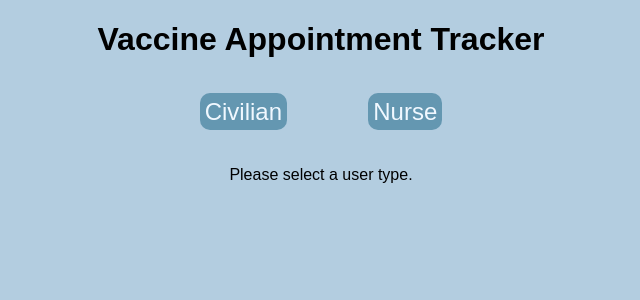
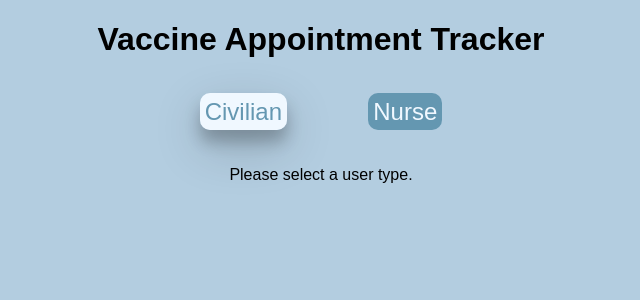
Before and after one commit to tyleryip/vaccine-tracking-app, a Django app: page / in a window 1280 px wide, with the pointer over the restyled element. Shown: the top 300 px of the page, without its empty margins (319-959 px from the left). Run offline with Django 3.2, Linux system fonts and the light colour scheme.

Commit message:
### Fix: Styling buttons on index

```diff
--- a/cpsc471-project/tracker/static/tracker/index.css
+++ b/cpsc471-project/tracker/static/tracker/index.css
@@ -15,8 +15,6 @@ body {
 }
 
 .form {
-
-
 }
 
 .button {
@@ -34,8 +32,10 @@ body {
 }
 
 .button:hover {
-  background-colour: aliceblue;
-  colour: #6497b1;
+  background-color: aliceblue;
+  color: #6497b1;
+  box-shadow: 0 12px 16px 0 rgba(0, 0, 0, 0.24),
+    0 17px 50px 0 rgba(0, 0, 0, 0.19);
 }
 
 .select-user {
```
